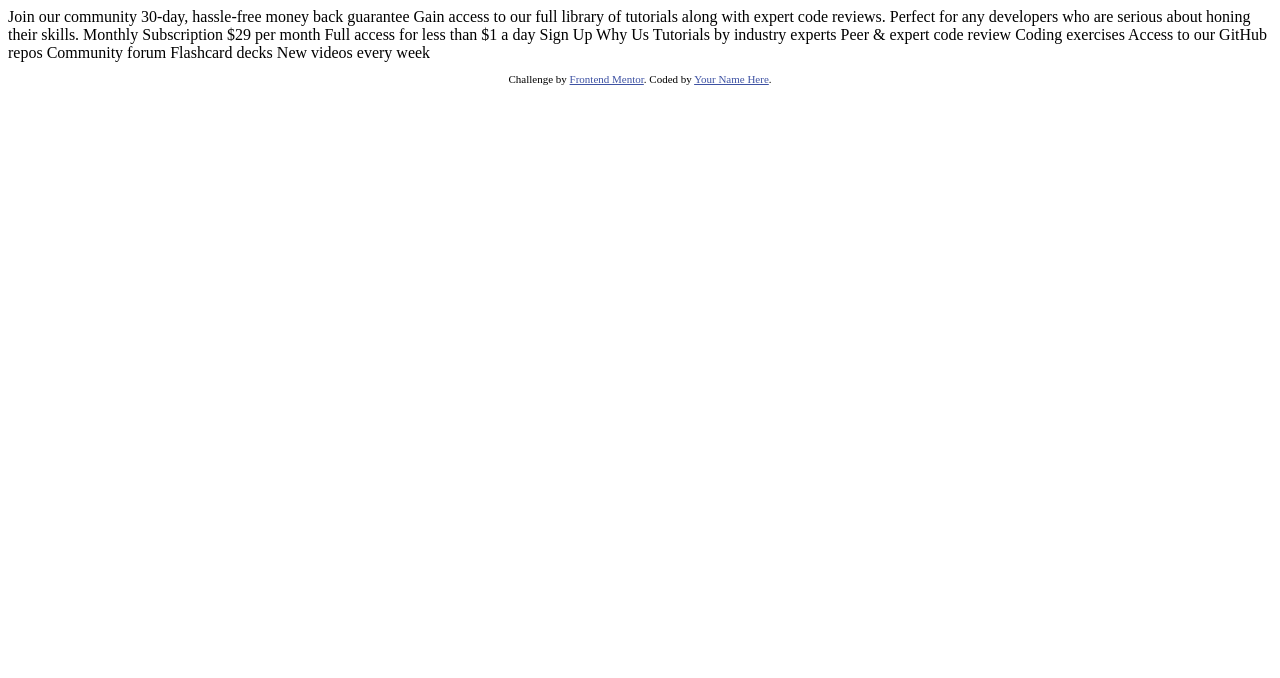
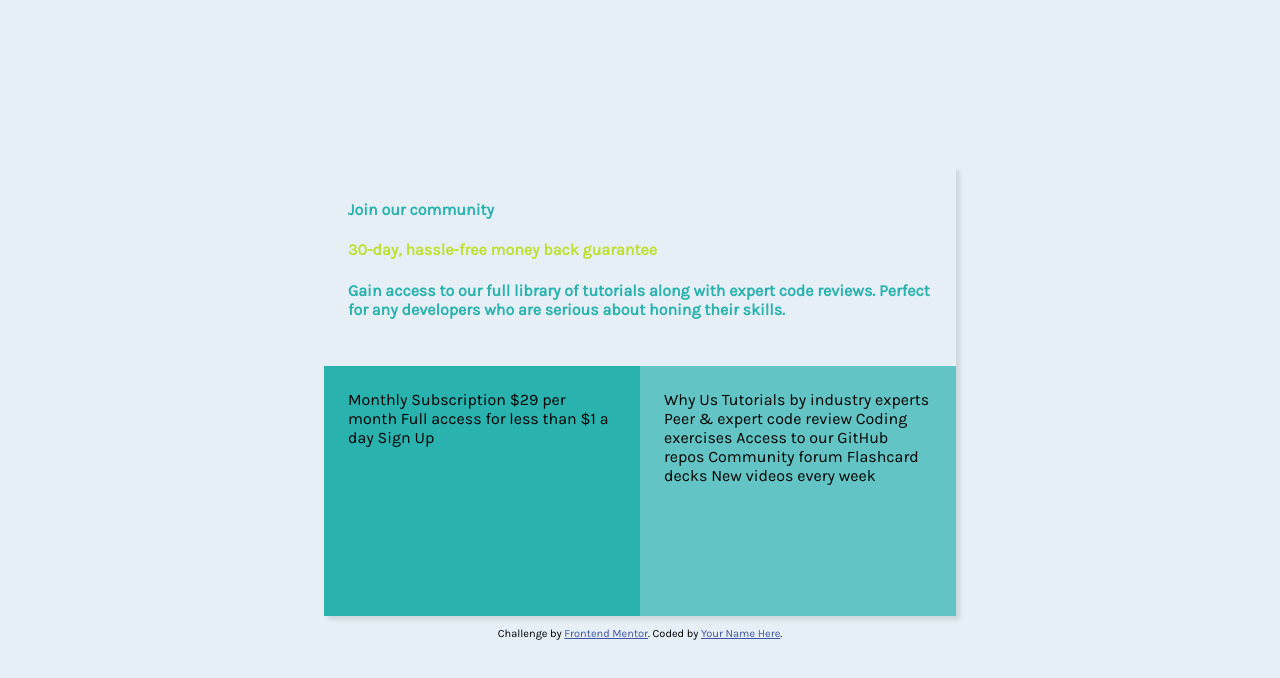
Before and after one commit to happymalyo/single-price-grid-, a plain HTML site: page index.html in a window 1280 px wide. Drawn offline with Linux system fonts and the light colour scheme.

Commit message:
css grid ok

```diff
--- /dev/null
+++ b/css/style-guide.css
@@ -0,0 +1,121 @@
+@import url('https://fonts.googleapis.com/css?family=Karla&display=swap');
+
+:root {
+  --light-gray: hsl(204, 43%, 93%);
+  --cyan: hsl(179, 62%, 43%);
+  --off-cyan: hsla(179, 62%, 43%, 0.699);
+  --bright-yellow: hsl(71, 73%, 54%);
+  --grayish-blue: hsl(218, 22%, 67%);
+}
+
+/* Resets */
+* {
+  margin: 0;
+  padding: 0;
+  box-sizing: border-box;
+  line-height: 1.6;
+}
+
+body {
+  font-family: 'Karla', sans-serif;
+  background: var(--light-gray);
+  height: 100vh;
+  padding: 5rem 2rem;
+}
+
+h4, p {
+  margin: 1rem 0;
+}
+
+/* Utilites */
+.primary {color: var(--cyan); }
+.secondary {color: var(--bright-yellow);}
+.gray {color: var(--grayish-blue);}
+.off-white{color: rgba(255, 255, 255, 0.705);}
+
+.large-text{font-size: 1.5rem;}
+.small-text{font-size: .9rem;}
+.btn {
+  display: block;
+  text-align: center;
+  color: #fff;
+  font-weight: 600;
+  width: 100%;
+  background: var(--bright-yellow);
+  padding: .5rem 1.25rem;
+  text-decoration: none;
+  border-radius: 8px;
+  box-shadow: .1rem .1rem .9rem .2rem  rgba(92, 90, 90, 0.25);
+}
+
+.btn:hover {
+  background: var(--light-gray);
+  color: var(--cyan);
+}
+
+
+/* Container */
+.container {
+  background: white;
+  border-radius: 5px;
+  box-shadow: .1rem .1rem .9rem .2rem  rgba(150, 148, 148, 0.25);
+}
+
+/* Header */
+.container #main-header {
+  padding: .15rem 1rem;
+}
+
+/* Price Section */
+.container #price {
+  background: var(--cyan);
+  padding: .15rem 1rem 1.5rem 1rem;
+  color: #fff;
+  border-bottom-left-radius: 4px;
+}
+
+/* Why us */
+.container .why-us {
+  background: var(--off-cyan);
+  padding: .15rem 1rem .5rem 1rem;
+  color: #fff;
+  line-height: 0;
+  border-bottom-right-radius: 4px;
+}
+
+.container .why-us p {
+  font-size: .9rem;
+  line-height: .15;
+  color: rgba(255, 255, 255, 0.705);
+}
+
+@media screen and (min-width: 594px) {
+
+  body {
+    max-width: 700px;
+    margin: 0 auto;
+  }
+  .container {
+    display: grid;
+    grid-template-columns: 1fr 1fr;
+    grid-template-rows: 200px 250px;
+  }
+
+  .container #main-header {
+    grid-column: 1 /span 3;
+    padding: 1rem 2rem;
+    justify-content: center;
+  }
+
+  .container #price {
+    padding: .75rem 2rem;
+  }
+
+  .container .why-us {
+    padding: .75rem 2rem;
+  }
+
+  .container .why-us p {
+    line-height: .4;
+  }
+}
--- /dev/null
+++ b/css/style.css
@@ -0,0 +1,67 @@
+* {
+    box-sizing : border-box;
+}
+:root {
+    --light-gray: hsl(204, 43%, 93%);
+    --cyan: hsl(179, 62%, 43%);
+    --off-cyan: hsla(179, 62%, 43%, 0.699);
+    --bright-yellow: hsl(71, 73%, 54%);
+    --grayish-blue: hsl(218, 22%, 67%);
+    --font-size : 16px;
+    --small-weight : 400;
+    --strong-weight : 700;
+    --padding : 1.5rem;
+}
+
+body {
+    font-family: 'Karla', sans-serif;
+    height: 100vh;
+    background : var(--light-gray);
+    display : flex;
+    justify-content: center;
+    flex-direction: column;
+    align-items: center;
+    overflow: hidden;
+}
+
+.card {
+    display : grid;
+    grid-template-columns : 1fr 1fr;
+    grid-template-rows: 200px 250px;
+    max-width: 50%;
+    box-shadow: 4px 4px 4px rgba(0, 0, 0, 0.1);
+}
+
+.our-community{
+    grid-column: 1 / span 2;
+    background : var(--light-gray);
+    color: var(--cyan);
+    padding: var(--padding);
+}
+
+.our-community h1 {
+    font-weight: var(--strong-weight);
+    font-size: var(--font-size);
+    color: var(--cyan);
+}
+
+.our-community h4 {
+    font-weight: var(--strong-weight);
+    font-size: var(--font-size);
+    color: var(--bright-yellow);
+}
+
+.our-community p{
+    font-weight: var(--strong-weight);
+    font-size: var(--font-size);
+}
+
+.subscription {
+    background : var(--cyan);
+    padding: var(--padding);
+}
+
+.why-us {
+    background : var(--off-cyan);
+    padding: var(--padding);
+}
--- a/index.html
+++ b/index.html
@@ -5,7 +5,12 @@
   <meta name="viewport" content="width=device-width, initial-scale=1.0"> <!-- displays site properly based on user's device -->
 
   <link rel="icon" type="image/png" sizes="32x32" href="./images/favicon-32x32.png">
-
+  <link rel="preconnect" href="https://fonts.googleapis.com">
+  <link rel="stylesheet" href="css/style.css">
+  <link rel="preconnect" href="https://fonts.gstatic.com" crossorigin>
+<link rel="preconnect" href="https://fonts.googleapis.com">
+<link rel="preconnect" href="https://fonts.gstatic.com" crossorigin>
+<link href="https://fonts.googleapis.com/css2?family=Karla:ital,wght@0,300;0,400;1,200;1,300&display=swap" rel="stylesheet">
   <title>Frontend Mentor | Single Price Grid Component</title>
 
   <!-- Feel free to remove these styles or customise in your own stylesheet 👍 -->
@@ -15,13 +20,17 @@
   </style>
 </head>
 <body>
-  Join our community
+<main class="card">
+  <div class="our-community">
+  <h1>Join our community</h1>
 
-  30-day, hassle-free money back guarantee
+  <h4>30-day, hassle-free money back guarantee</h4>
 
-  Gain access to our full library of tutorials along with expert code reviews.
-  Perfect for any developers who are serious about honing their skills.
+  <p>Gain access to our full library of tutorials along with expert code reviews.
+  Perfect for any developers who are serious about honing their skills.</p>
+  </div>
 
+  <div class="subscription">
   Monthly Subscription
 
   &dollar;29 per month
@@ -29,7 +38,9 @@
   Full access for less than &dollar;1 a day
 
   Sign Up
+  </div>
 
+  <div class="why-us">
   Why Us
 
   Tutorials by industry experts
@@ -39,7 +50,8 @@
   Community forum
   Flashcard decks
   New videos every week
-
+  </div>
+</main>
   <footer>
     <p class="attribution">
       Challenge by <a href="https://www.frontendmentor.io?ref=challenge" target="_blank">Frontend Mentor</a>.
```
